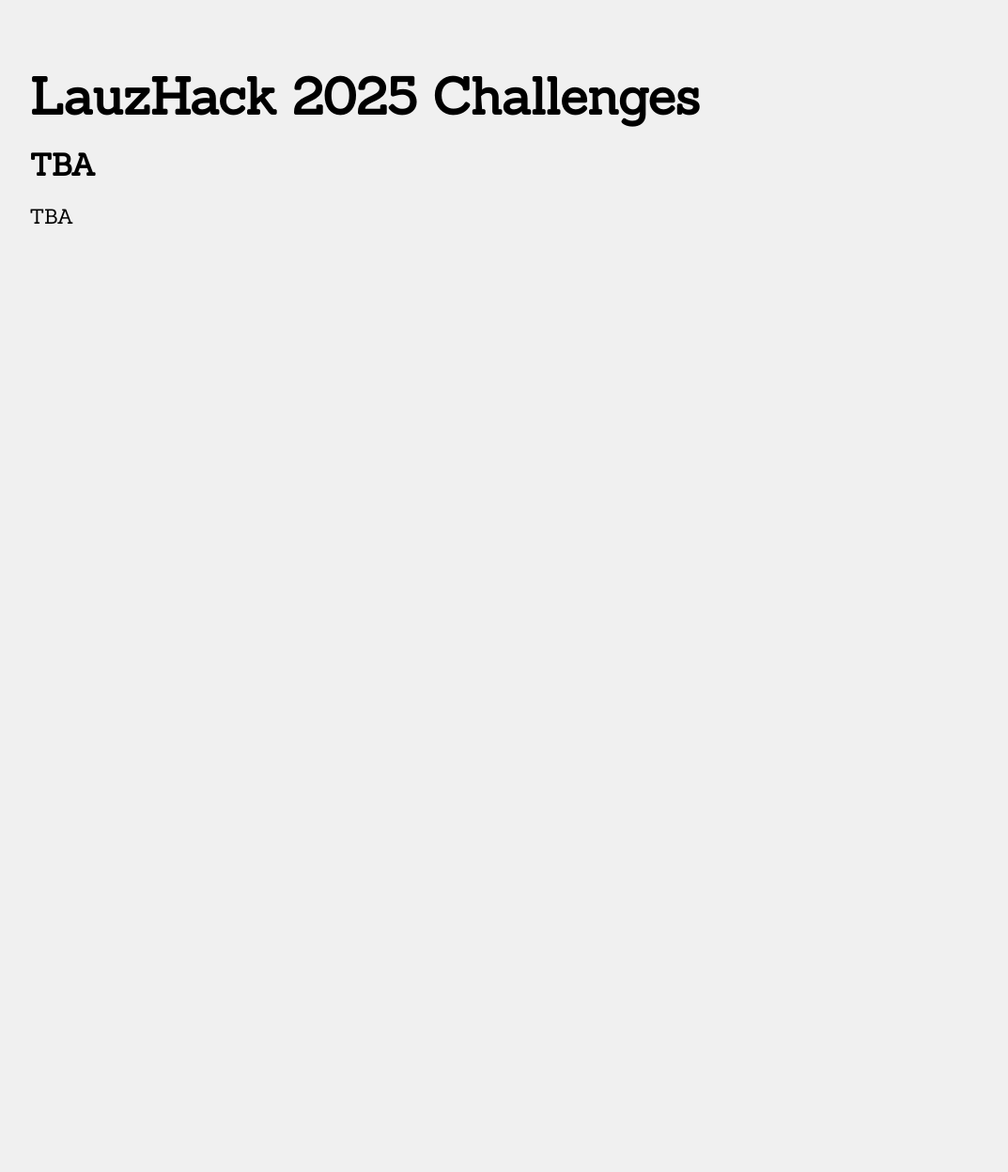
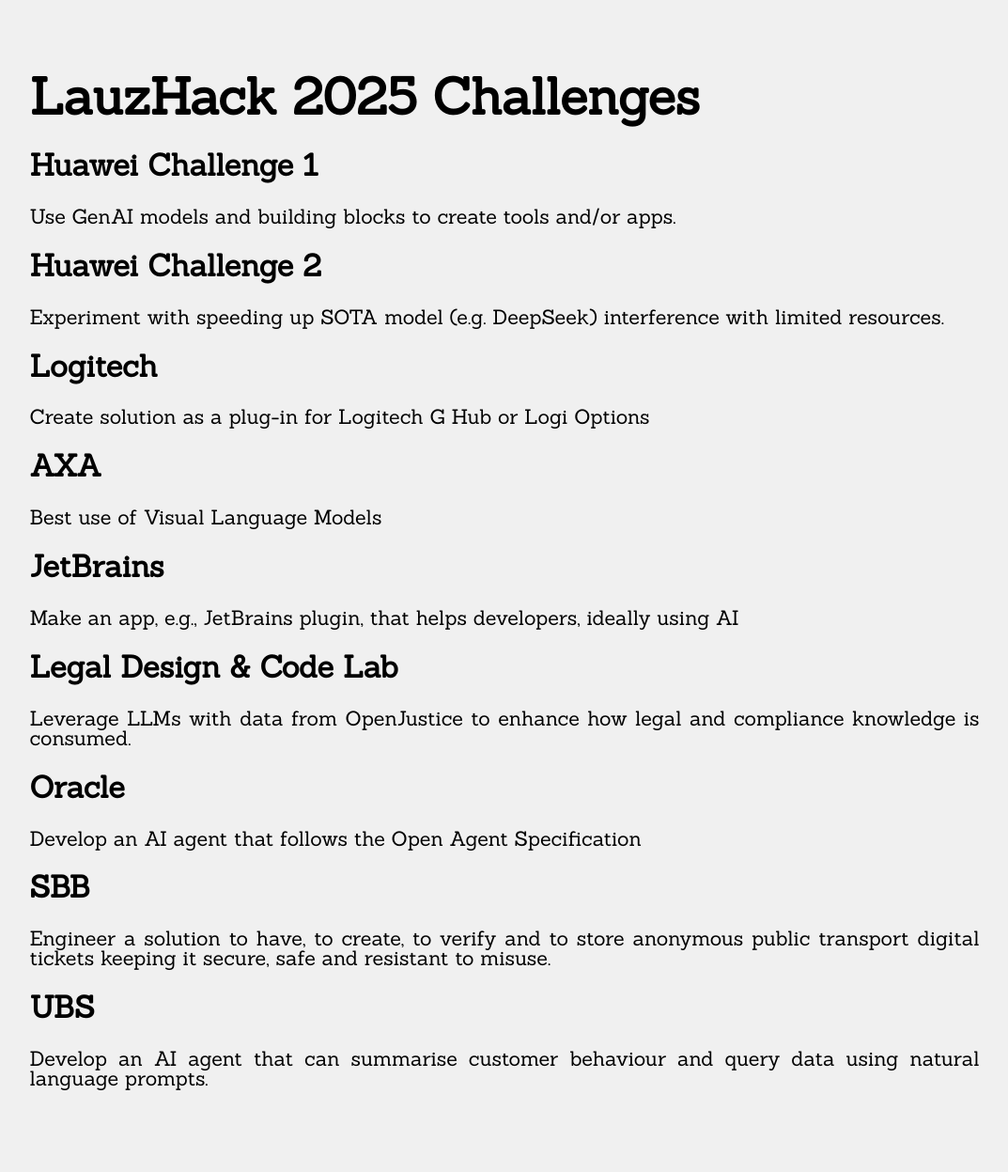
Before and after one commit to LauzHack/LauzHack.github.io, a Jekyll site: the page built from challenges.md, in a window 1280 px wide. Shown: the whole page at 94% size, without its empty margins (103-1176 px from the left). Built offline with Jekyll 4.4.1, drawn with Linux system fonts in a browser that asks for light colours; before the commit the page ends 900 px from its top, so only the background shows below that.

Commit message:
Short version of challenges

```diff
--- a/_data/challenges.yml
+++ b/_data/challenges.yml
@@ -1,3 +1,18 @@
-- name: TBA
-  text: |-
-    TBA
+- name: Huawei Challenge 1
+  text: Use GenAI models and building blocks to create tools and/or apps.
+- name: Huawei Challenge 2
+  text: Experiment with speeding up SOTA model (e.g. DeepSeek) interference with limited resources.
+- name: Logitech
+  text: Create solution as a plug-in for Logitech G Hub or Logi Options
+- name: AXA
+  text: Best use of Visual Language Models
+- name: JetBrains
+  text: Make an app, e.g., JetBrains plugin, that helps developers, ideally using AI
+- name: Legal Design & Code Lab
+  text: Leverage LLMs with data from OpenJustice to enhance how legal and compliance knowledge is consumed.
+- name: Oracle
+  text: Develop an AI agent that follows the Open Agent Specification
+- name: SBB
+  text: Engineer a solution to have, to create, to verify and to store anonymous public transport digital tickets keeping it secure, safe and resistant to misuse.
+- name: UBS
+  text: Develop an AI agent that can summarise customer behaviour and query data using natural language prompts.
```
